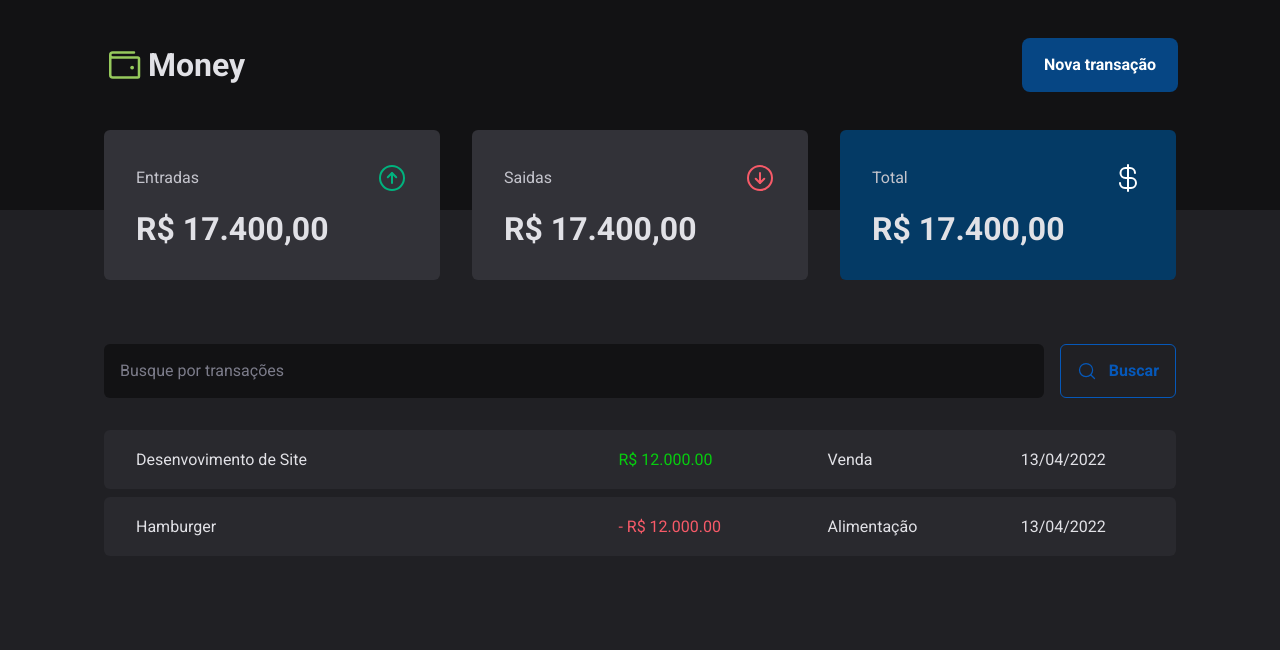
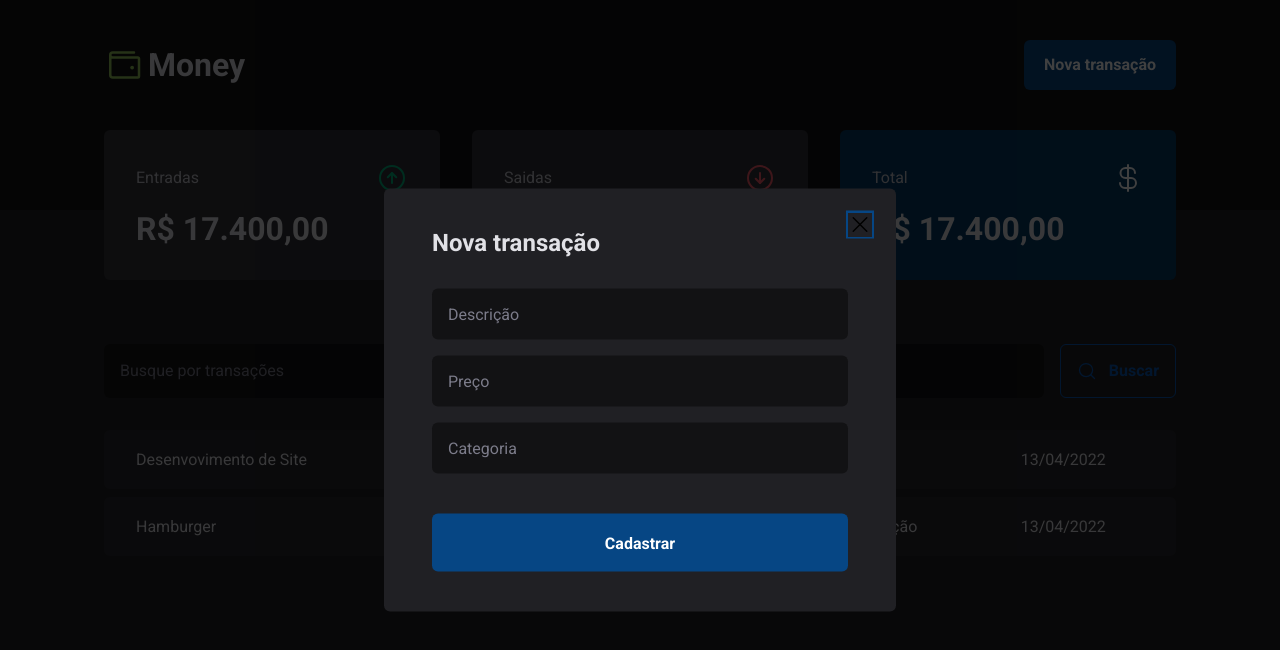
Before and after one commit to IgorGuariroba/money, a React (Vite) app: page / in a window 1280 px wide. Both pictures are taken after a click on the button "Nova transação". Shown: the top 650 px of the page. Built offline with nearby package versions, Linux system fonts and the light colour scheme.

Commit message:
Modal para inserir os preços

```diff
--- a/package.json
+++ b/package.json
@@ -9,6 +9,7 @@
     "preview": "vite preview"
   },
   "dependencies": {
+    "@radix-ui/react-dialog": "^1.0.2",
     "@types/styled-components": "^5.1.26",
     "phosphor-react": "^1.4.1",
     "react": "^18.2.0",
--- a/src/components/Header/index.tsx
+++ b/src/components/Header/index.tsx
@@ -1,15 +1,22 @@
-import { HeaderContainer, HeaderContent, LogoImage,LogoContainer, NewTransactionsButton } from "./styles";
+import { HeaderContainer, HeaderContent, LogoContainer, NewTransactionsButton } from "./styles";
 import { Wallet } from "phosphor-react";
+import * as Dialog from '@radix-ui/react-dialog';
+import { NewTransactionModal } from "../NewTransactionModal";
 
 export function Header() {
   return (
     <HeaderContainer>
       <HeaderContent>
         <LogoContainer>
-        <Wallet size={40} color='#96c95c' />
-        <span>Money</span>
+          <Wallet size={40} color='#96c95c' />
+          <span>Money</span>
         </LogoContainer>
-        <NewTransactionsButton>Nova transação</NewTransactionsButton>
+        <Dialog.Root>
+          <Dialog.Trigger asChild>
+            <NewTransactionsButton>Nova transação</NewTransactionsButton>
+          </Dialog.Trigger>
+          <NewTransactionModal />
+        </Dialog.Root>
       </HeaderContent>
     </HeaderContainer>
   )
--- /dev/null
+++ b/src/components/NewTransactionModal/index.tsx
@@ -0,0 +1,29 @@
+import * as Dialog from '@radix-ui/react-dialog';
+import { X } from 'phosphor-react';
+import { CloseButton, Content, Overlay } from './styles';
+
+
+export function NewTransactionModal() {
+  return (
+    <Dialog.Portal>
+      <Overlay >
+
+        <Content>
+          <Dialog.Title>Nova transação</Dialog.Title>
+          <CloseButton >
+            <X size={24}/>
+          </CloseButton>
+
+          <form action="">
+            <input type="text" placeholder='Descrição' required />
+            <input type="number" placeholder='Preço' required />
+            <input type="text" placeholder='Categoria' required />
+
+            <button type='submit'>Cadastrar</button>
+          </form>
+
+        </Content>
+      </Overlay>
+    </Dialog.Portal>
+  )
+}
--- /dev/null
+++ b/src/components/NewTransactionModal/styles.ts
@@ -0,0 +1,70 @@
+import styled from "styled-components";
+import * as Dialog from '@radix-ui/react-dialog';
+
+
+export const Overlay = styled(Dialog.Overlay)`
+  position: fixed;
+  width: 100VW;
+  height: 100vh;
+  inset: 0;
+  background: rgba(0,0,0,0.75);
+`
+
+export const Content = styled(Dialog.Content)`
+  min-width: 32rem;
+  border-radius: 6px;
+  padding: 2.5rem 3rem;
+  background: ${props =>props.theme['gray-800']};
+
+  position: fixed;
+  top: 50%;
+  left: 50%;
+  transform: translate(-50%, -50%);
+
+  form {
+    margin-top: 2rem;
+
+    display: flex;
+    flex-direction: column;
+    gap: 1rem;
+
+    input {
+      border-radius: 6px;
+      border: 0;
+      background: ${props => props.theme['gray-900']};
+      color: ${props => props.theme['gray-300']};
+      padding: 1rem;
+
+      &::placeholder {
+        color: ${props => props.theme['gray-500']};
+      }
+    }
+
+    button[type="submit"] {
+      height: 58px;
+      border: 0;
+      background: ${props => props.theme['blue-500']};
+      color: ${props => props.theme['white']};
+      font-weight: bold;
+      padding: 0 1.25rem;
+      border-radius: 6px;
+      margin-top: 1.5rem;
+      cursor: pointer;
+
+      &:hover {
+        background: ${props => props.theme['blue-700']};
+        transition: background-color 0.2s;
+      }
+    }
+}
+`
+
+export const CloseButton = styled(Dialog.Close)`
+position: absolute;
+background: transparent;
+border: 0;
+top: 1.5rem;
+right: 1.5rem;
+line-height: 0;
+cursor: pointer;
+`
```
Also changed, not shown: 1 other file (tests, documents, lock files or other folders).
